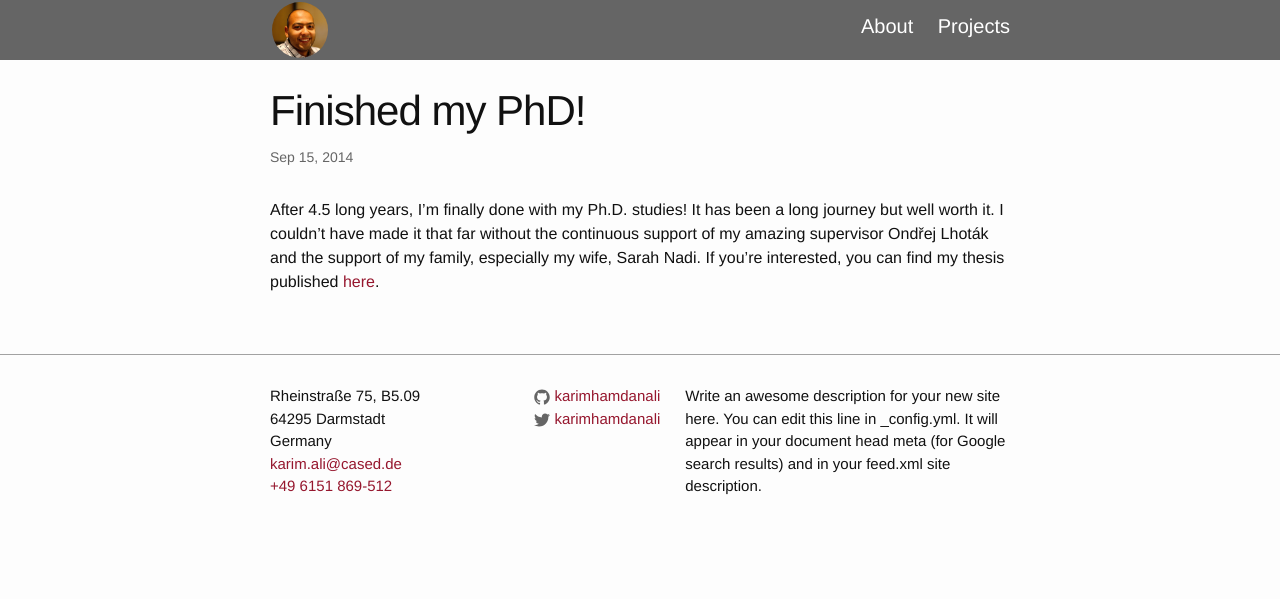
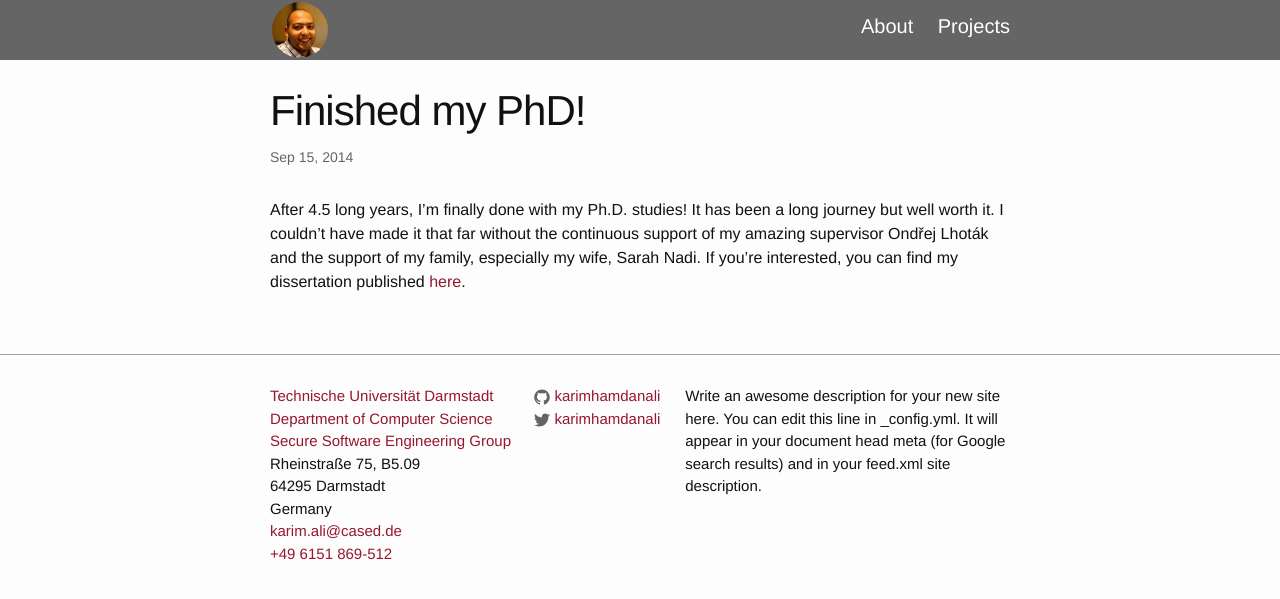
Before and after one commit to karimhamdanali/karimhamdanali.github.io, a Jekyll site: the page built from _posts/2014-09-15-phd.markdown, in a window 1280 px wide. Shown: the top 599 px of the page. Built offline with Jekyll 4.4.1, drawn with Linux system fonts in a browser that asks for light colours.

Commit message:
updating page footer

```diff
--- a/_config.yml
+++ b/_config.yml
@@ -4,7 +4,7 @@ email: karim.ali@cased.de
 phone: +496151869512
 phoneform: +49 6151 869-512
 group: Secure Software Engineering Group
-dept: Computer Science Department
+dept: Department of Computer Science
 institution: Technische Universit&auml;t Darmstadt
 address: Rheinstra&szlig;e 75, B5.09
 city: Darmstadt
--- a/_includes/footer.html
+++ b/_includes/footer.html
@@ -4,6 +4,9 @@
         <div class="footer-col-wrapper">
             <div class="footer-col  footer-col-1">
                 <ul class="contact-list">
+                	<li><a href="http://tu-darmstadt.de/">{{ site.institution }}</a></li>
+                	<li><a href="http://www.informatik.tu-darmstadt.de/en/department/">{{ site.dept }}</a></li>
+                	<li><a href="http://sseblog.ec-spride.de/">{{ site.group }}</a></li>
                     <li>{{ site.address }}</li>
                     <li>{{ site.zipcode }} {{ site.city }}</li>
                     <li>{{ site.country }}</li>
--- a/_posts/2014-09-15-phd.markdown
+++ b/_posts/2014-09-15-phd.markdown
@@ -6,6 +6,6 @@ categories: phd
 ---
 After 4.5 long years, I'm finally done with my Ph.D. studies! It has been a long journey but well worth it. I couldn't have
 made it that far without the continuous support of my amazing supervisor Ond&#345;ej Lhot&aacute;k and the support of
-my family, especially my wife, Sarah Nadi. If you're interested, you can find my thesis published [here][phd].
+my family, especially my wife, Sarah Nadi. If you're interested, you can find my dissertation published [here][phd].
 
 [phd]:      http://uwspace.uwaterloo.ca/handle/10012/8835
```
